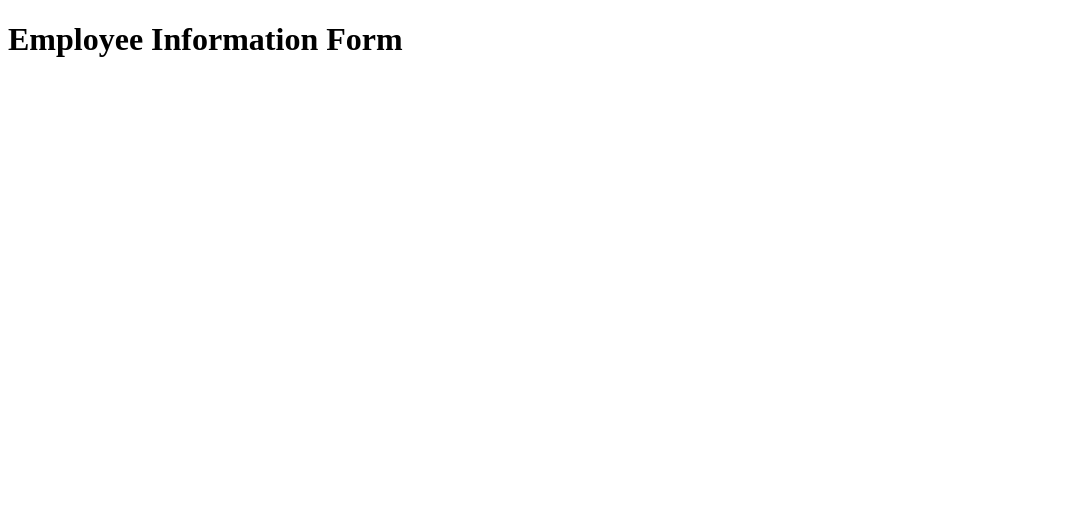
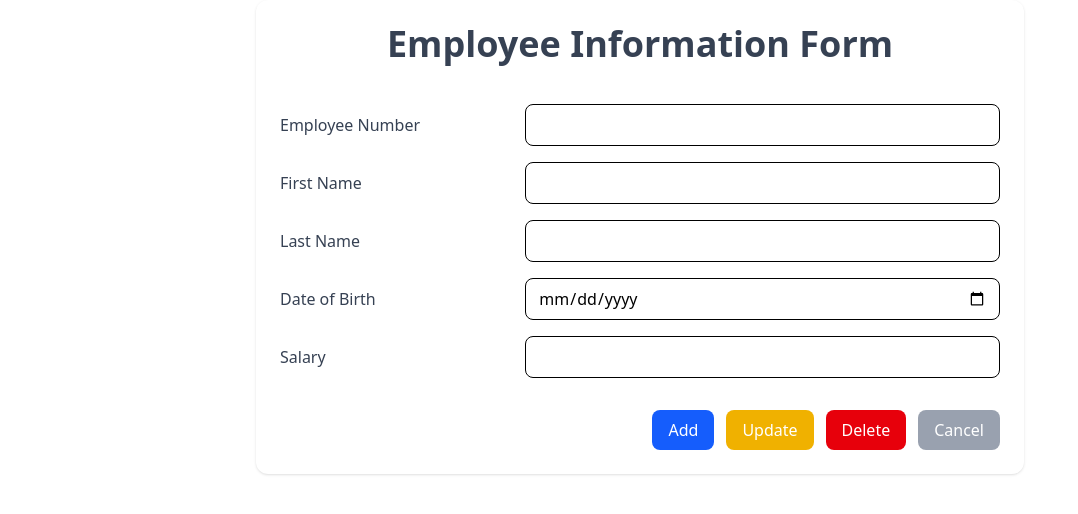
Before and after one commit to bhashana99/EmpTrackPro, an Angular app in the folder front-end/: page / in a window 1280 px wide. Shown: the top 514 px of the page, without its empty margins (0-1078 px from the left). Built offline with nearby package versions, Linux system fonts and the light colour scheme.

Commit message:
employee form design

```diff
--- a/front-end/package.json
+++ b/front-end/package.json
@@ -28,7 +28,10 @@
     "@angular/forms": "^20.3.0",
     "@angular/platform-browser": "^20.3.0",
     "@angular/router": "^20.3.0",
+    "@tailwindcss/postcss": "^4.1.17",
+    "postcss": "^8.5.6",
     "rxjs": "~7.8.0",
+    "tailwindcss": "^4.1.17",
     "tslib": "^2.3.0"
   },
   "devDependencies": {
--- a/front-end/src/app/app.html
+++ b/front-end/src/app/app.html
@@ -1,2 +1,2 @@
-<h1>Employee Information Form</h1>
+<app-employee-form />
 <router-outlet />
--- a/front-end/src/app/app.ts
+++ b/front-end/src/app/app.ts
@@ -1,9 +1,10 @@
 import { Component, signal } from '@angular/core';
 import { RouterOutlet } from '@angular/router';
+import { EmployeeFormComponent } from "./components/employee-form/employee-form.component";
 
 @Component({
   selector: 'app-root',
-  imports: [RouterOutlet],
+  imports: [RouterOutlet, EmployeeFormComponent],
   templateUrl: './app.html',
   styleUrl: './app.css'
 })
--- a/front-end/src/app/components/employee-form/employee-form.component.html
+++ b/front-end/src/app/components/employee-form/employee-form.component.html
@@ -1 +1,90 @@
-<p>employee-form works!</p>
+<div class="w-full max-w-3xl mx-auto bg-white p-6 rounded-xl shadow">
+
+
+  <h2 class="text-4xl text-center mb-10 font-semibold text-gray-700 mb-6">
+    Employee Information Form
+  </h2>
+
+  <form [formGroup]="employeeForm" class="space-y-4">
+
+
+    <div class="grid grid-cols-3 items-center gap-4">
+      <label class="text-gray-700 font-medium">Employee Number</label>
+      <input
+        type="number"
+        min="1"
+        formControlName="employeeNumber"
+        class="col-span-2 w-full px-3 py-2 border rounded-lg focus:outline-none focus:ring"
+      />
+    </div>
+
+    <div class="grid grid-cols-3 items-center gap-4">
+      <label class="text-gray-700 font-medium">First Name</label>
+      <input
+        type="text"
+        formControlName="firstName"
+        class="col-span-2 w-full px-3 py-2 border rounded-lg focus:outline-none focus:ring"
+      />
+    </div>
+
+    <div class="grid grid-cols-3 items-center gap-4">
+      <label class="text-gray-700 font-medium">Last Name</label>
+      <input
+        type="text"
+        formControlName="lastName"
+        class="col-span-2 w-full px-3 py-2 border rounded-lg focus:outline-none focus:ring"
+      />
+    </div>
+
+    <div class="grid grid-cols-3 items-center gap-4">
+      <label class="text-gray-700 font-medium">Date of Birth</label>
+      <input
+        type="date"
+        formControlName="dob"
+        class="col-span-2 w-full px-3 py-2 border rounded-lg focus:outline-none focus:ring"
+      />
+    </div>
+
+    <div class="grid grid-cols-3 items-center gap-4">
+      <label class="text-gray-700 font-medium">Salary</label>
+      <input
+        type="number"
+        formControlName="salary"
+        class="col-span-2 w-full px-3 py-2 border rounded-lg focus:outline-none focus:ring"
+      />
+    </div>
+
+
+    <div class="flex justify-end gap-3 pt-4">
+      <button
+        type="button"
+        (click)="onAdd()"
+        class="px-4 py-2 bg-blue-600 text-white rounded-lg hover:bg-blue-700"
+      >
+        Add
+      </button>
+
+      <button
+        type="button"
+        class="px-4 py-2 bg-yellow-500 text-white rounded-lg hover:bg-yellow-600"
+      >
+        Update
+      </button>
+
+      <button
+        type="button"
+        class="px-4 py-2 bg-red-600 text-white rounded-lg hover:bg-red-700"
+      >
+        Delete
+      </button>
+
+      <button
+        type="button"
+        class="px-4 py-2 bg-gray-400 text-white rounded-lg hover:bg-gray-500"
+      >
+        Cancel
+      </button>
+    </div>
+
+  </form>
+</div>
--- a/front-end/src/app/components/employee-form/employee-form.component.ts
+++ b/front-end/src/app/components/employee-form/employee-form.component.ts
@@ -1,11 +1,34 @@
-import { Component } from '@angular/core';
+import { CommonModule } from '@angular/common';
+import { Component, OnInit } from '@angular/core';
+import { FormBuilder, FormGroup, ReactiveFormsModule, Validators } from '@angular/forms';
 
 @Component({
   selector: 'app-employee-form',
-  imports: [],
+
+  imports: [CommonModule,ReactiveFormsModule],
   templateUrl: './employee-form.component.html',
   styleUrl: './employee-form.component.css',
 })
-export class EmployeeFormComponent {
+export class EmployeeFormComponent implements OnInit {
+
+  employeeForm !: FormGroup;
+
+  constructor(private fb:FormBuilder){}
+
+  ngOnInit(): void {
+    this.employeeForm = this.fb.group({
+      employeeNumber:['',Validators.required],
+      firstName:['',Validators.required],
+      lastName:['',Validators.required],
+      dob:['',Validators.required],
+      salary:['',Validators.required],
+    })
+  }
+
+  onAdd(){
+    console.log("add button click");
+
+  }
+
 
 }
--- a/front-end/src/styles.css
+++ b/front-end/src/styles.css
@@ -1 +1,2 @@
-/* You can add global styles to this file, and also import other style files */
+
+@import "tailwindcss";
```
Also changed, not shown: front-end/.postcssrc.json (added), 1 other file (tests, documents, lock files or other folders).
